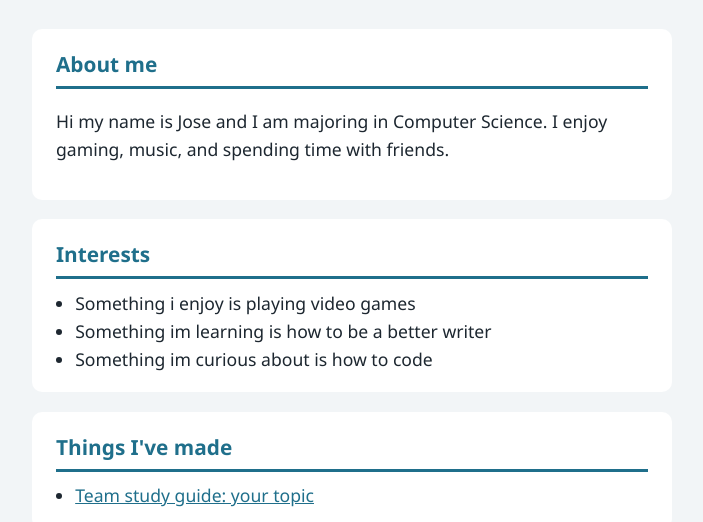
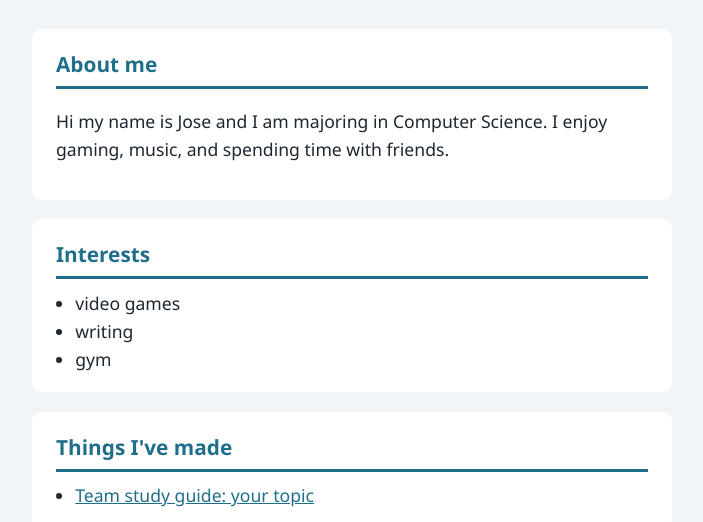
Before and after one commit to joseherrea000/joseherrera000.github.io, a plain HTML site: page index.html in a window 1280 px wide. Shown: the part 278-800 px from the top of the page, without its empty margins (288-991 px from the left). Drawn offline with Linux system fonts and the light colour scheme.

Commit message:
Update index.html

```diff
--- a/index.html
+++ b/index.html
@@ -29,9 +29,9 @@
     <section>
       <h2>Interests</h2>
       <ul>
-        <li>Something i enjoy is playing video games</li>
-        <li>Something im learning is how to be a better writer</li>
-        <li>Something im curious about is how to code</li>
+        <li>video games</li>
+        <li>writing</li>
+        <li>gym</li>
       </ul>
     </section>
 
```
